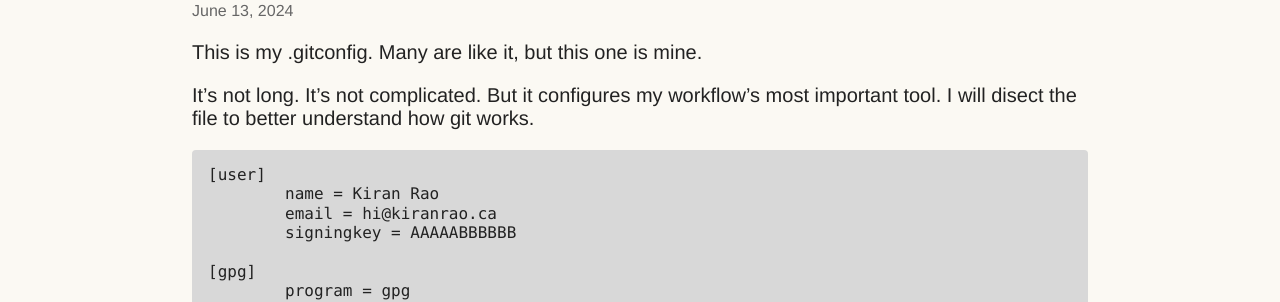
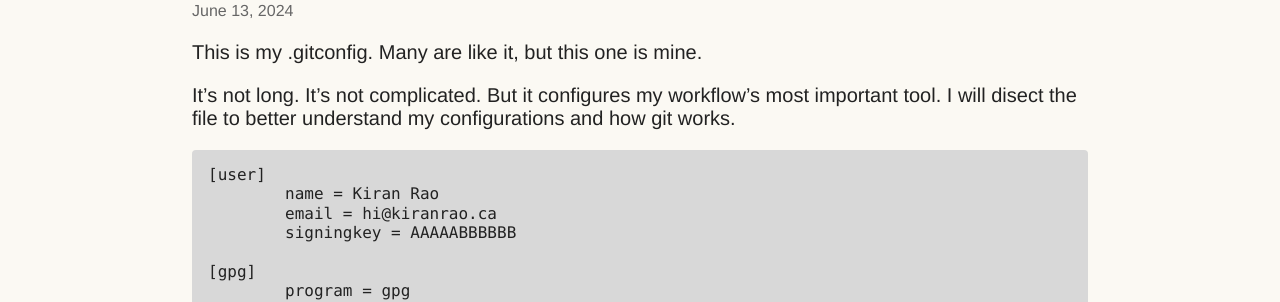
Before and after one commit to Kiran-Rao/kiran-rao.github.io, a Jekyll site: the page built from docs/unpublished/2024-06-13-git-config.md, in a window 1280 px wide. Shown: the part 236-538 px from the top of the page. Built offline with Jekyll 4.4.1, drawn with Linux system fonts in a browser that asks for light colours.

Commit message:
Minor revert

````diff
--- a/docs/unpublished/2024-06-13-git-config.md
+++ b/docs/unpublished/2024-06-13-git-config.md
@@ -7,7 +7,7 @@ author: Kiran Rao
 
 This is my .gitconfig. Many are like it, but this one is mine.
 
-It's not long. It's not complicated. But it configures my workflow's most important tool. I will disect the file to better understand how git works.
+It's not long. It's not complicated. But it configures my workflow's most important tool. I will disect the file to better understand my configurations and how git works.
 
 ```sh
 [user]
````
